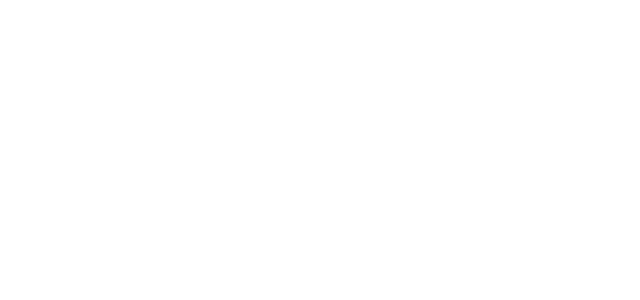
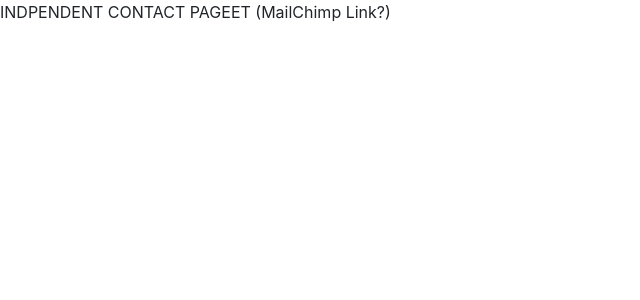
Before and after one commit to BennEntterprise/ljma-marketing-web, a React (Create React App) app in the folder ljma-client/: page /contact in a window 1280 px wide. Shown: the top 300 px of the page, without its empty margins (0-640 px from the left). Built offline with nearby package versions, Linux system fonts and the light colour scheme; a web font is replaced by a local one.

Commit message:
add contact form simulated

```diff
--- a/ljma-client/src/App.tsx
+++ b/ljma-client/src/App.tsx
@@ -11,6 +11,7 @@
 // Import Main App Components and Pagelets
 // ********************
 import Navbar from './components/Navbar'
+import IndependentContactPagelet from './components/IndependentContactPagelet'
 import Welcome from './pagelets/1Welcome/Welcome'
 import AboutUs from './pagelets/2AboutUs/AboutUs'
 import Courses from './pagelets/3Courses/Courses'
@@ -18,7 +19,6 @@
 import Exams from './pagelets/5Exams/Exams'
 import MeetTheTeachers from './pagelets/6MeetTheTeachers/MeetTheTeachers'
 import BookLessons from './pagelets/7BookLessons/BookLessons'
-
 const App = () => {
   console.info('Is Dev Mode:', isDev())
   return (
@@ -38,6 +38,9 @@
           <AuditHoop variant='pending-approval'></AuditHoop>
           <AuditHoop variant='wip'></AuditHoop>
         </Route>
+        <Route exact path='/contact'>
+          <IndependentContactPagelet />
+        </Route>
       </Router>
     </>
   )
--- /dev/null
+++ b/ljma-client/src/components/IndependentContactPagelet.tsx
@@ -0,0 +1,7 @@
+import React from 'react'
+
+const IndependentContactPagelet = () => {
+  return <div>INDPENDENT CONTACT PAGEET (MailChimp Link?)</div>
+}
+
+export default IndependentContactPagelet
```
